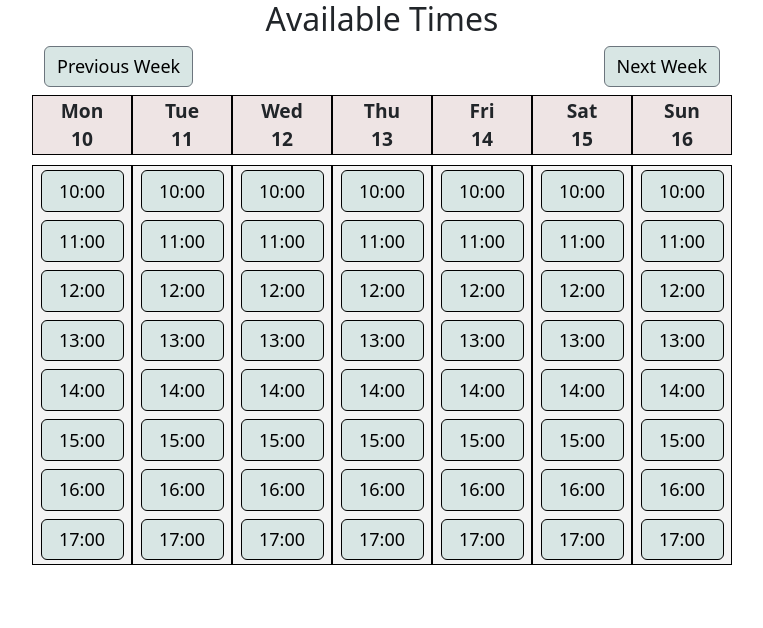
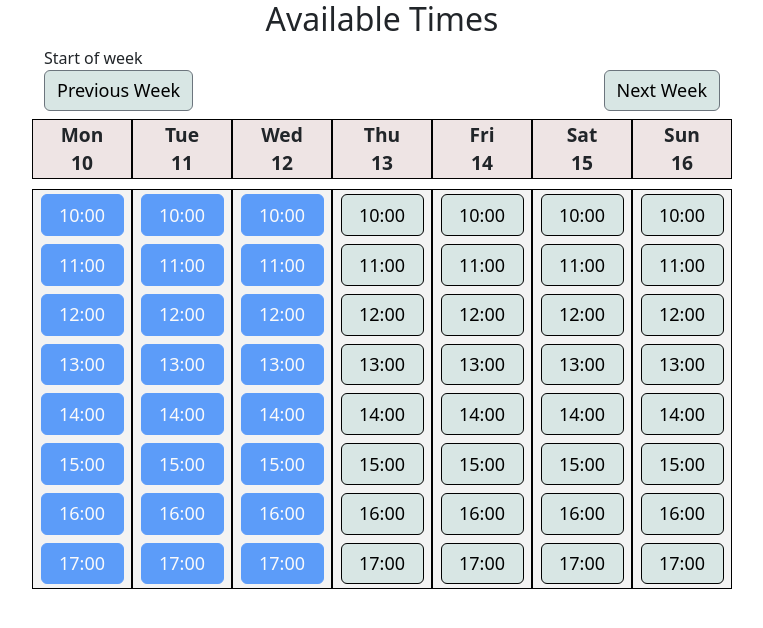
Before and after one commit to Tan-Thai/React---GW, a React (Create React App) app in the folder booking/: page / in a window 1280 px wide. Shown: the top 628 px of the page, without its empty margins (258-1021 px from the left). Built offline with nearby package versions, Linux system fonts and the light colour scheme.

Commit message:
past days cannot be booked.

```diff
--- a/booking/src/App.js
+++ b/booking/src/App.js
@@ -11,6 +11,8 @@ function App() {
 
   const [WeekOffset, setWeekOffset] = useState(0)
   const [days, setDays] = useState(() => getDates(WeekOffset));
+  const today = new Date();
+  today.setHours(0, 0, 0, 0);
 
   const adjustWeek = (offset) => {
     const newWeekOffset = WeekOffset + offset;
@@ -20,15 +22,13 @@ function App() {
 
   const handleTimeslot = (dayId, timeslotIndex) => {
     const updatedDays = days.map((day) => {
-      if (day.id === dayId) {
+      if (day.id === dayId && day.date >= today.getDate()) {
         const updatedTimeslots = day.timeslots.map((timeslot, index) => {
           if (index === timeslotIndex) {
-            return { ...timeslot, booked: true };
+            return { ...timeslot, booked: !timeslot.booked };
           }
-
           return timeslot;
         });
-
         return { ...day, timeslots: updatedTimeslots };
       }
       return day;
@@ -40,6 +40,7 @@ function App() {
     <div className="container position relative">
       <h2 className="row justify-content-center"> Available Times </h2>
 
+       Start of week
       <div className="row justify-content-center mb-2">
         <div className="col-12 col-md-6 text-start">
           <button className="btn btn-outline-secondary weekBtn" onClick={() => adjustWeek(-7)}>Previous Week</button>
@@ -60,17 +61,18 @@ function App() {
               {day.timeslots.map((timeslot, buttonIndex) => (
                 <button
                   key={buttonIndex}
-                  className="btn btn-primary mt-1 mb-1 bookingBtn"
+                  className={`btn btn-primary mt-1 mb-1 bookingBtn${timeslot.booked ? ' booked' : ''}`}
                   onClick={() => handleTimeslot(day.id, buttonIndex)}
-                  disabled={timeslot.booked}
+                  disabled={timeslot.booked || day.date < today.getDate()}
                 >
-                  {timeslot.time}
+                  {timeslot.booked ? 'Booked' : timeslot.time}
                 </button>
               ))}
             </div>
           </div>
         ))}
       </div>
+
     </div>
   );
 
```
